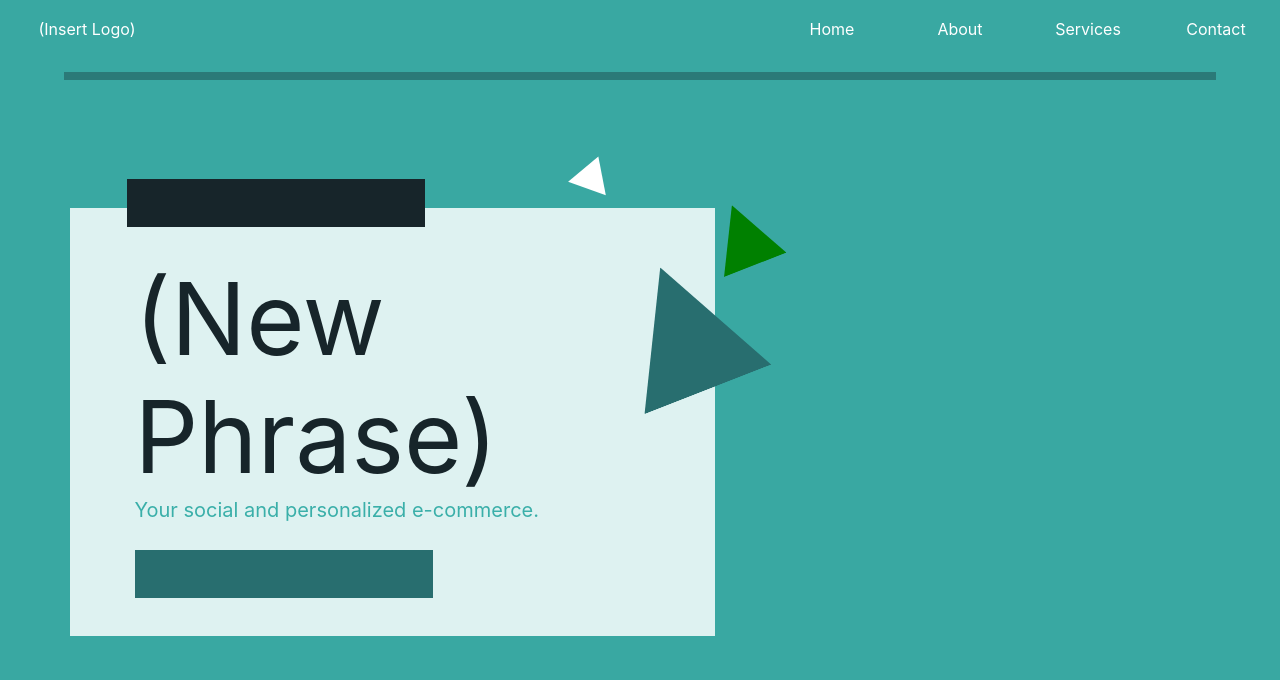
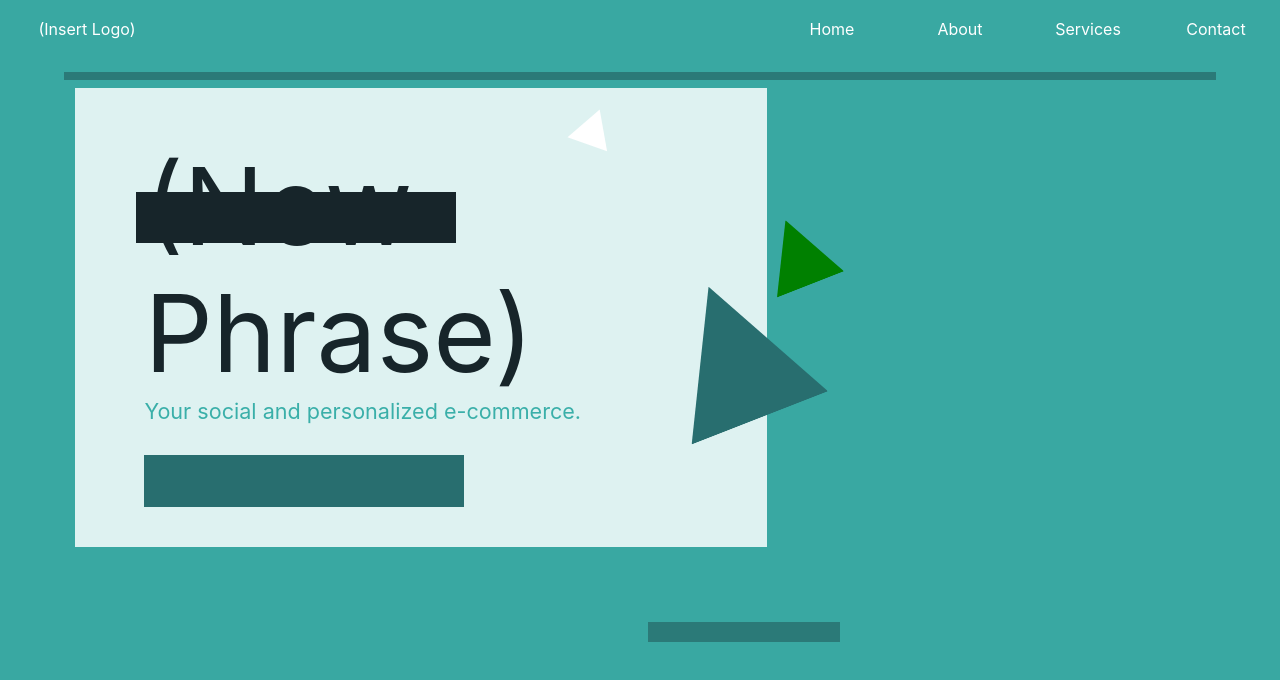
Before and after one commit to PonPonc/fitin-mainweb, a React (Create React App) app: page / in a window 1280 px wide. Shown: the top 680 px of the page. Built offline with nearby package versions, Linux system fonts and the light colour scheme.

Commit message:
Revise pixels to vh

```diff
--- a/src/modules/Landing/index.js
+++ b/src/modules/Landing/index.js
@@ -26,22 +26,22 @@ const Landing = () =>{
         {/* White Box */}
         <div style={{
         position: 'absolute',
-        width: '645px',
-        height: '428px',
-        left: '70px',
-        top: '208px',
+        width: '86.5vh',
+        height: '57.4vh',
+        left: '9.4vh',
+        top: '208px27.9vh',
         background: '#DEF2F1'
         }}>
            <p style={{
             position: 'absolute',
-            width: '529px',
-            height: '209px',
+            width: '70.9vh',
+            height: '28vh',
             marginTop: '8%',
             marginLeft: '10%',
             fontStyle: 'normal',
             fontWeight: '400',
-            fontSize: '100px',
-            lineHeight: '118px',
+            fontSize: '13.4vh',
+            lineHeight: '15.8vh',
 
             color: '#17252A',
            }}>
@@ -49,35 +49,45 @@ const Landing = () =>{
            </p>
            <p style={{
             position: 'absolute',
-            width: '454px',
-            height: '20px',
+            width: '60.9vh',
+            height: '2.7vh',
             marginLeft: '10%',
             marginTop: '45%',
             fontWeight: '400',
-            fontSize: '20px',
-            lineHeight: '24px',
+            fontSize: '2.7vh',
+            lineHeight: '3.2vh',
             color: '#3AAFA9',
            }}>
                 Your social and personalized e-commerce.
            </p>
            <div style={{
             position: 'absolute',
-            width: '298px',
-            height: '48px',
+            width: '39.9vh',
+            height: '6.4vh',
             left: '10%',
             top: '80%',
             background: '#286E6F'
            }}>
-
            </div>
         </div>
 
         <div style={{
             position: 'absolute',
-            width: '298px',
-            height: '48px',
-            left: '127px',
-            top: '179px',
+            width: '24vh',
+            height: '2.5vh',
+            left: '81vh',
+            top: '77.7vh',
+            background: '#2B7A78'
+        }}>
+
+        </div>
+
+        <div style={{
+            position: 'absolute',
+            width: '40vh',
+            height: '6.4vh',
+            left: '17vh',
+            top: '24vh',
             background: '#17252A'
         }}>
         </div>
@@ -87,11 +97,11 @@ const Landing = () =>{
         <div style={{
         position: 'absolute',
         left: '45%', //664.49px 45%
-        top: '136.28px', //136.28px 10%
-        borderLeft: '20px solid transparent',
-        borderRight: '20px solid transparent',
-        borderBottom: 'calc(2 * 20px * 0.866) solid white',
-        borderTop: '20px solid transparent',
+        top: '18.2', //136.28px 10%
+        borderLeft: '2.7vh solid transparent',
+        borderRight: '2.7vh solid transparent',
+        borderBottom: 'calc(2 * 2.7vh * 0.866) solid white',
+        borderTop: '2.7vh solid transparent',
         display: 'inline-block',
         transform: 'rotate(19.55deg)'
         }}>
@@ -99,10 +109,10 @@ const Landing = () =>{
 
         <div style={{
             position: 'absolute',
-            height: '64.28px',
-            width: '67.2px',
-            left: '710px',
-            top: '203.48px',
+            height: '8.6vh',
+            width: '9vh',
+            left: '95.2vh',
+            top: '27.3vh',
             background: 'white',
             background: 'green',
             clipPath: 'polygon(50% 0%, 0% 100%, 100% 100%)',
@@ -112,10 +122,10 @@ const Landing = () =>{
 
         <div style={{
             position: 'absolute',
-            width: '136.2px',
-            height: '130.97px',
-            left: '616px',
-            top: '262.62px',
+            width: '18.3vh',
+            height: '17.6vh',
+            left: '82.6vh',
+            top: '35.2vh',
             background: 'green',
             clipPath: 'polygon(50% 0%, 0% 100%, 100% 100%)',
             background: '#286E6F',
```
